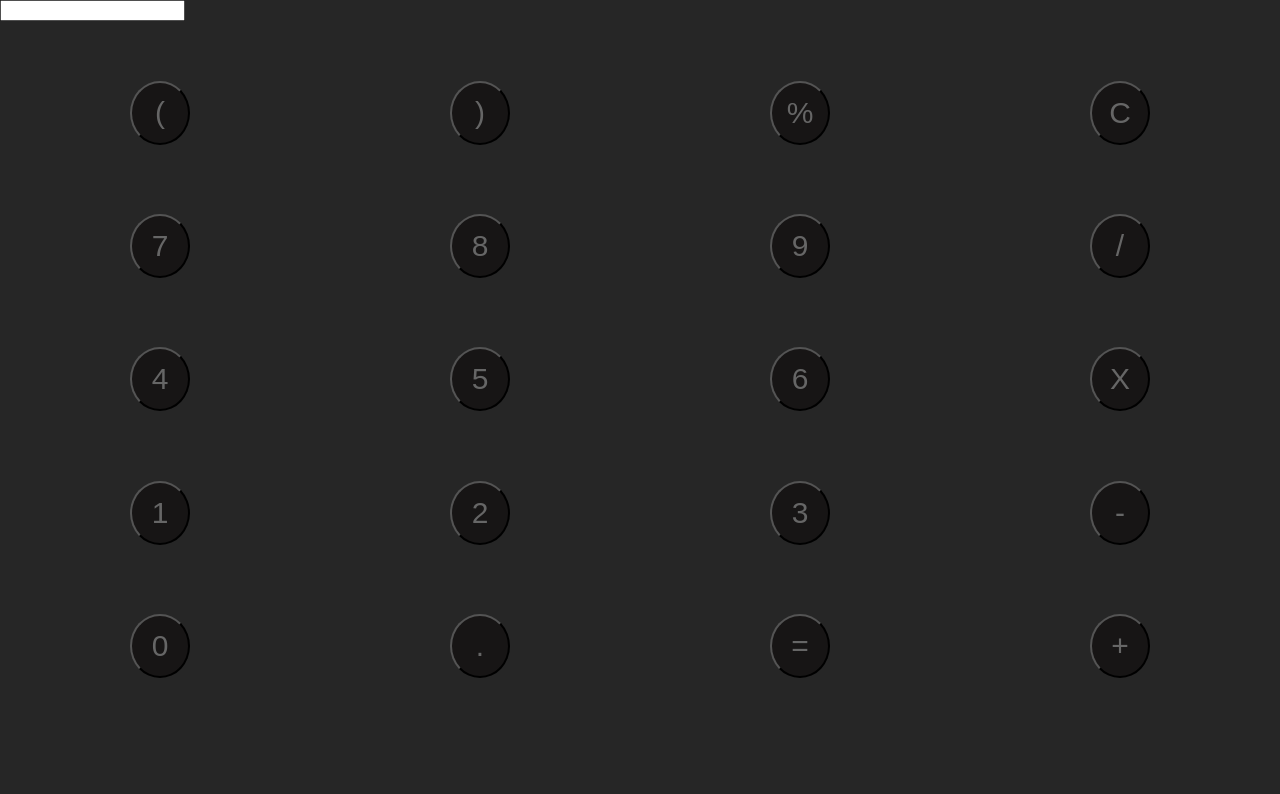
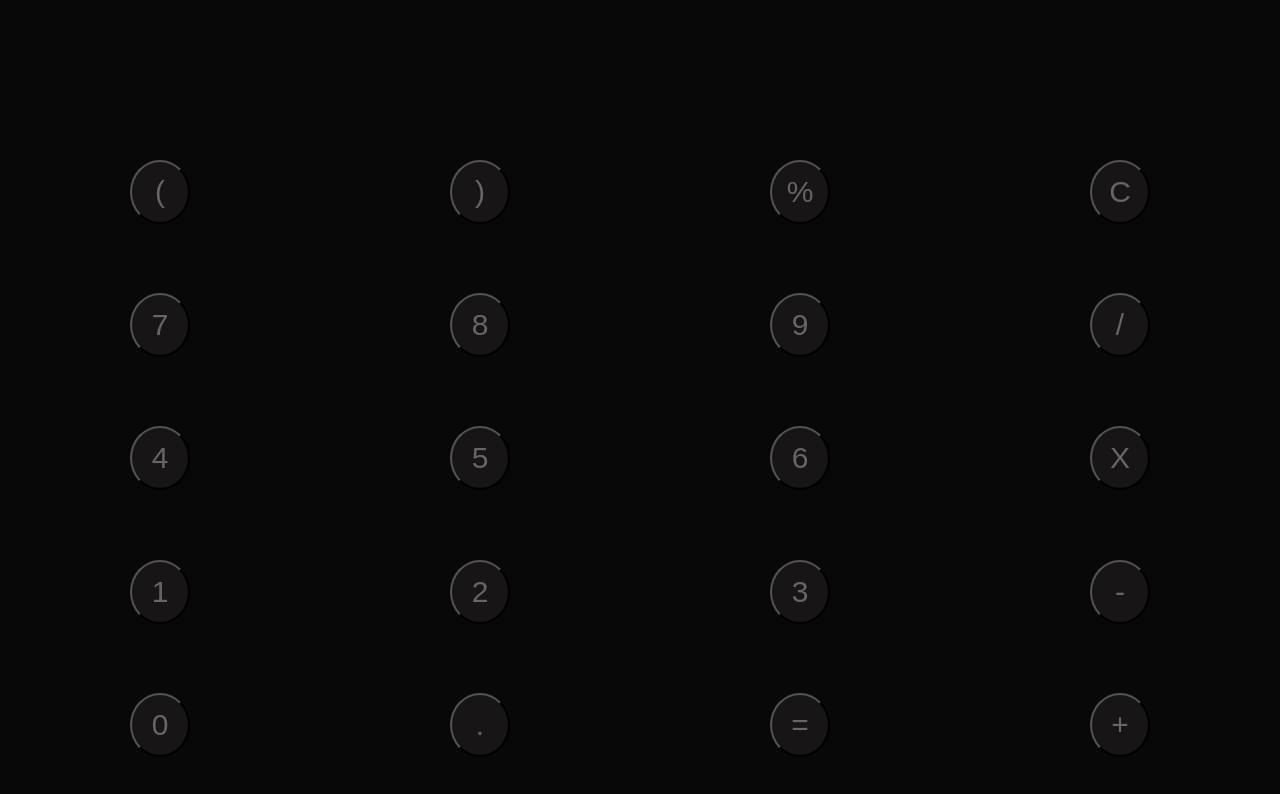
Before and after one commit to tiagooo0/calculadora, a plain HTML site: page index.html in a window 1280 px wide. Drawn offline with Linux system fonts and the light colour scheme.

Commit message:
cambios input

```diff
--- a/style.css
+++ b/style.css
@@ -1,7 +1,7 @@
 html,body{
     margin:0;
     padding:0;
-    background: #262626;
+    background: #080808;
 }
 
 .container{
@@ -14,7 +14,18 @@ html,body{
     grid-template-rows: repeat(6, 1fr);
     font-size: 50px;
 }
-
+#result {
+    width: 100%;
+    height: 100px;
+    font-size: 48px;
+    padding: 20px;
+    box-sizing: border-box;
+    border: none;
+    outline: none;
+    background: none;
+    text-align: right;
+    color: #fff;
+  }
 button{
     flex-grow: 1;
     max-width: 100%;
```
